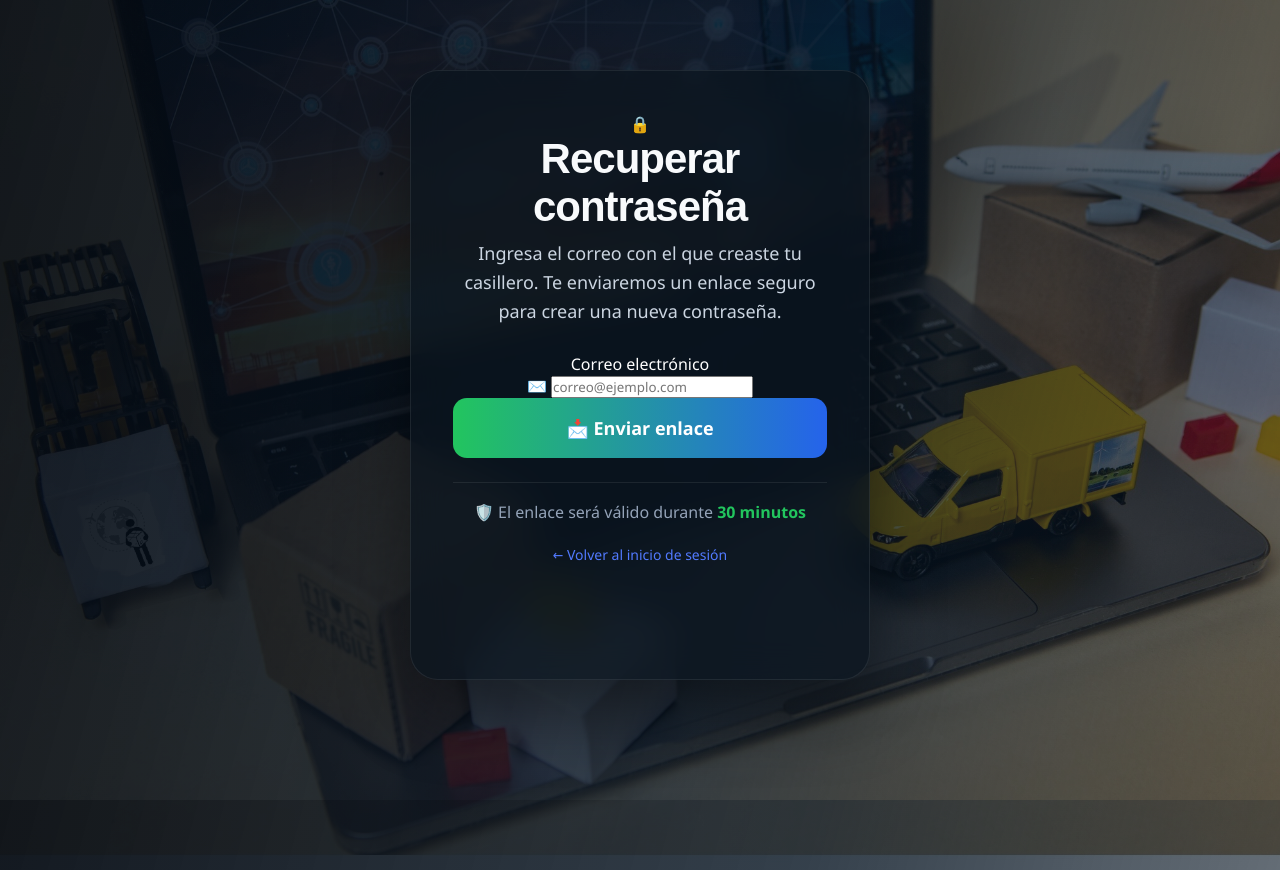
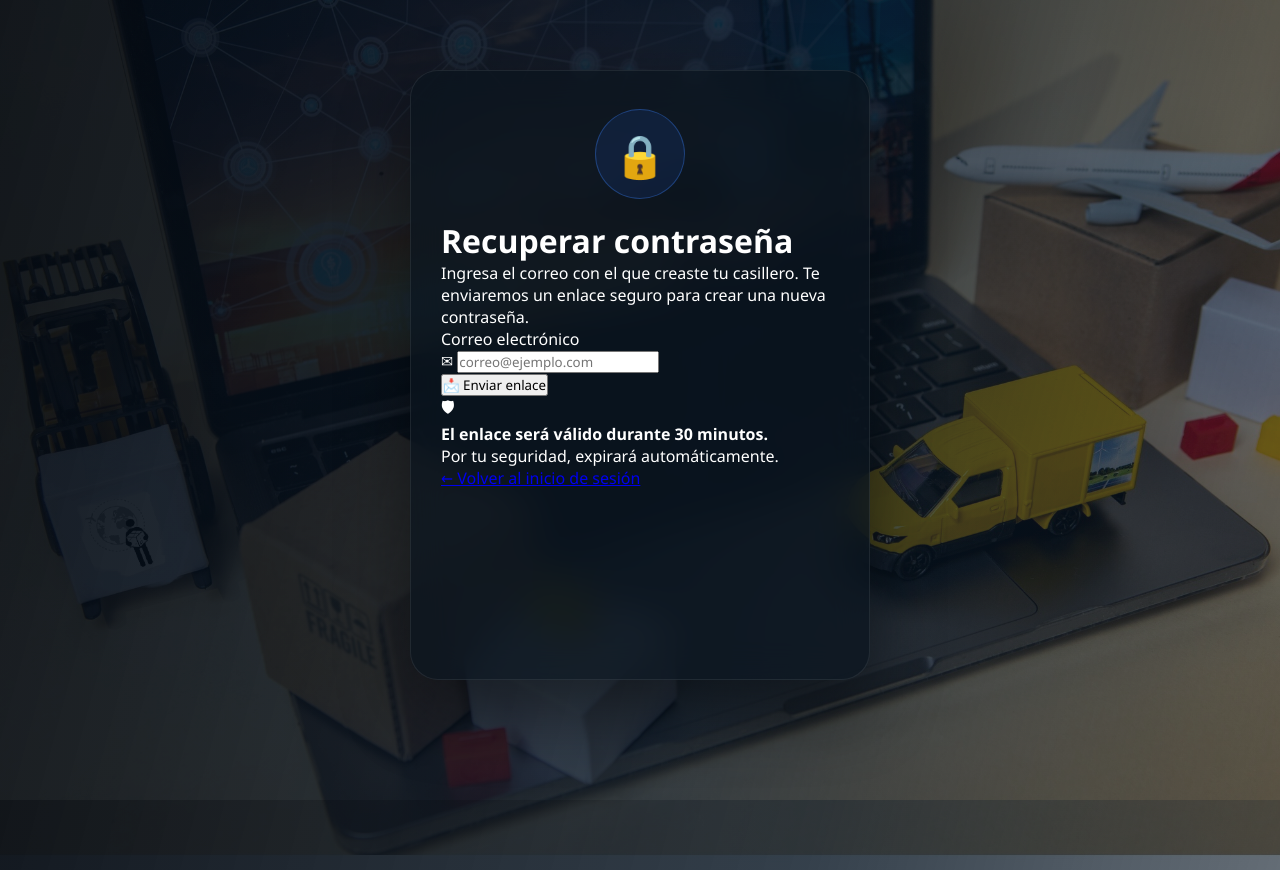
Before and after one commit to carloag210/Porencargo.co, a Python web app: template templates/reset_password.html in a window 1280 px wide. Run offline with Jinja, Linux system fonts and the light colour scheme; the template is opened without the code that fills it, so the values that code supplies are empty.

Commit message:
Refactor reset password HTML structure and classes

```diff
--- a/templates/reset_password.html
+++ b/templates/reset_password.html
@@ -11,13 +11,15 @@
 <main>
     <div class="auth-container">
 
-    <form class="form-container recovery-form" method="POST">
+        <form class="form-container recovery-card" method="POST">
 
-        <div class="lock-icon">🔒</div>
+            <div class="lock-circle">
+                🔒
+            </div>
 
-        <h2>Recuperar contraseña</h2>
+            <h1>Recuperar contraseña</h1>
 
-        <div class="linea-color"></div>
+            <div class="gradient-line"></div>
 
             <p class="subtitulo">
                 Ingresa el correo con el que creaste tu casillero.
@@ -27,34 +29,35 @@
             {% with messages = get_flashed_messages(with_categories=true) %}
               {% if messages %}
                 {% for categoria, mensaje in messages %}
-              <div class="alerta {{ categoria }}">
-                {{ mensaje }}
-              </div>
+                  <div class="flash {{ categoria }}">{{ mensaje }}</div>
                 {% endfor %}
               {% endif %}
             {% endwith %}
 
             <label>Correo electrónico</label>
 
-        <div class="input-icon">
-            <span>✉️</span>
+            <div class="input-mail">
+                <span class="icon">✉</span>
                 <input
-                class="form-input"
                     type="email"
                     name="email"
                     placeholder="correo@ejemplo.com"
                     required>
             </div>
 
-        <button class="btn-gradient" type="submit">
+            <button class="btn-recovery" type="submit">
                 📩 Enviar enlace
             </button>
 
-        <div class="security-note">
-            🛡️ El enlace será válido durante <strong>30 minutos</strong>
+            <div class="security-box">
+                <div class="shield">🛡</div>
+                <div>
+                    <strong>El enlace será válido durante 30 minutos.</strong>
+                    <p>Por tu seguridad, expirará automáticamente.</p>
+                </div>
             </div>
 
-        <a href="{{ url_for('login') }}" class="toggle-btn volver-login">
+            <a href="{{ url_for('login') }}" class="back-link">
                 ← Volver al inicio de sesión
             </a>
 
```
Lines whose indentation alone changed are shown as unchanged.
